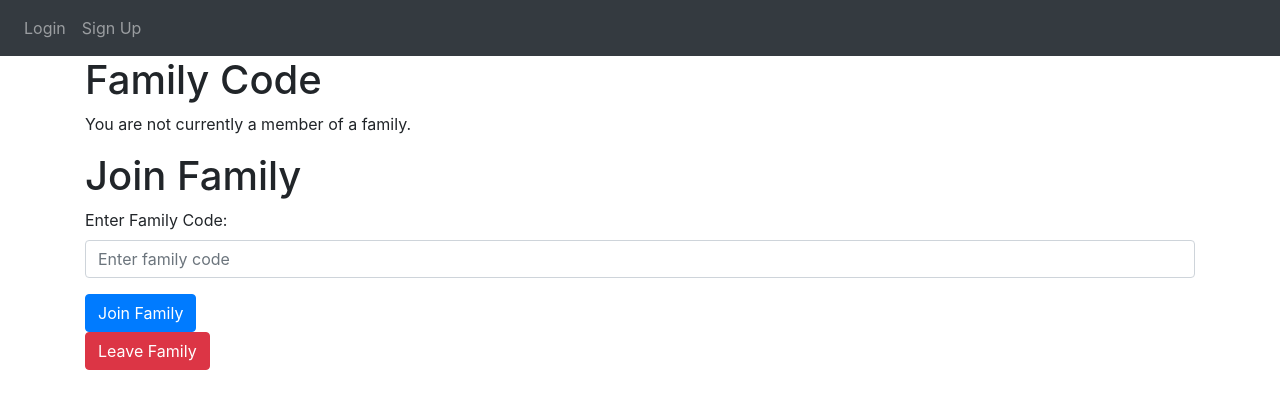
After one commit to technicallyoutdoors/playlst, a Flask app: page /group_hub in a window 1280 px wide. The commit adds this page. Shown: the top 409 px of the page. Run offline with Flask 3, Linux system fonts and the light colour scheme; some libraries are stand-ins or nearby versions.

Commit message:
grouped all the joining and leaving of family into one page called the group hub

```diff
--- a/website/auth.py
+++ b/website/auth.py
@@ -232,6 +232,10 @@ def family_code():
     code = current_user.code
     return render_template('family_code.html', user=current_user, code=code)
 
+@auth.route('/group_hub', methods=['GET', 'POST'])
+def group_hub_render():
+    family = Family.query.filter_by().first()
+    return render_template('group_hub.html', user=current_user, family=family)
 
 @auth.route('/generate_code', methods=['POST'])
 @login_required
@@ -247,7 +251,6 @@ def generate_code():
     db.session.commit()
     flash("Code generated successfully", category='success')
     return render_template('family_code.html', user=current_user, code=code)
-
 
 @auth.route('/add_member', methods=['GET', 'POST'])
 def add_member():
@@ -316,3 +319,25 @@ def shared_favorites():
     else:
         flash("You are not a member of a family yet!", category='error')
         return redirect(url_for('auth.join_family'))
+
+
+@auth.route('/leave_family', methods=['POST', 'GET'])
+@login_required
+def leave_family():
+    family_name = request.form['family_name']
+    family = Family.query.filter_by(name=family_name).first()
+
+    if not family:
+        flash(f'Family {family_name} not found.', 'danger')
+        return redirect(url_for('index'))
+
+    if current_user not in family.members:
+        flash('You are not a member of this family.', 'danger')
+        return redirect(url_for('index'))
+
+    current_user.family = None
+    family.members.remove(current_user)
+    db.session.commit()
+
+    flash(f'You have left the family {family_name}.', 'success')
+    return render_template('family_code.html', family=family, family_name=family_name)
--- /dev/null
+++ b/website/templates/group_hub.html
@@ -0,0 +1,46 @@
+{% extends 'base.html' %}
+
+{% block content %}
+  <h1>Family Code</h1>
+
+  {% if current_user.family %}
+    <p><strong>Name:</strong> {{ current_user.family.name }}</p>
+    {% if current_user.family.code %}
+      <p><strong>Code:</strong> {{ current_user.family.code }}</p>
+    {% else %}
+      <p>No family code available.</p>
+    {% endif %}
+    <h2>Members</h2>
+    <ul>
+      {% for member in current_user.family.members %}
+        <li>{{ member.username }}</li>
+      {% endfor %}
+    </ul>
+  {% else %}
+    <p>You are not currently a member of a family.</p>
+  {% endif %}
+  <h1>Join Family</h1>
+
+  {% if current_user.family %}
+    <p>You are already a member of the {{ current_user.family.name }} family.</p>
+    {% if current_user.family.code %}
+      <p>The family code is {{ current_user.family.code }}</p>
+    {% else %}
+      <p>There is no family code for this family.</p>
+    {% endif %}
+  {% else %}
+    <form method="post" action="{{ url_for('auth.add_member') }}">
+      <div class="form-group">
+        <label for="code">Enter Family Code:</label>
+        <input type="text" id="code" name="code" class="form-control" placeholder="Enter family code" required>
+      </div>
+      <button type="submit" class="btn btn-primary">Join Family</button>
+    </form>
+  {% endif %}
+  <form method="POST" action="{{ url_for('auth.leave_family') }}">
+    <input type="hidden" name="family_name" value="{{ family.name }}" />
+    <button type="submit" class="btn btn-danger">Leave Family</button>
+</form>
+
+
+{% endblock %}
--- a/website/templates/home.html
+++ b/website/templates/home.html
@@ -19,10 +19,8 @@
       <button align="center" type="button" class="btn btn-primary" color="#000000">
         Join Family
       </button> </a>
-      <form method="post" action="{{ url_for('auth.generate_code') }}">
-        <input type="hidden" name="generate_code" value="{{ generate_code }}">
-        <input type="hidden" name="current_user" value="{{ current_user }}">
-    <button align="center" type="submit" class="btn btn-primary">Create Group</button>
+      <form method="post" action="/group_hub">
+    <button align="center" type="submit" class="btn btn-primary">Group Hub</button>
     <a href="/shared_favorites" align="center">
       <button align="center" type="button" class="btn btn-primary" color="#000000">
         Shared Favorites
```
Also changed, not shown: website/templates/family_code.html (deleted, +0 -22 lines), instance/database.db, main.py (line endings or trailing spaces).
